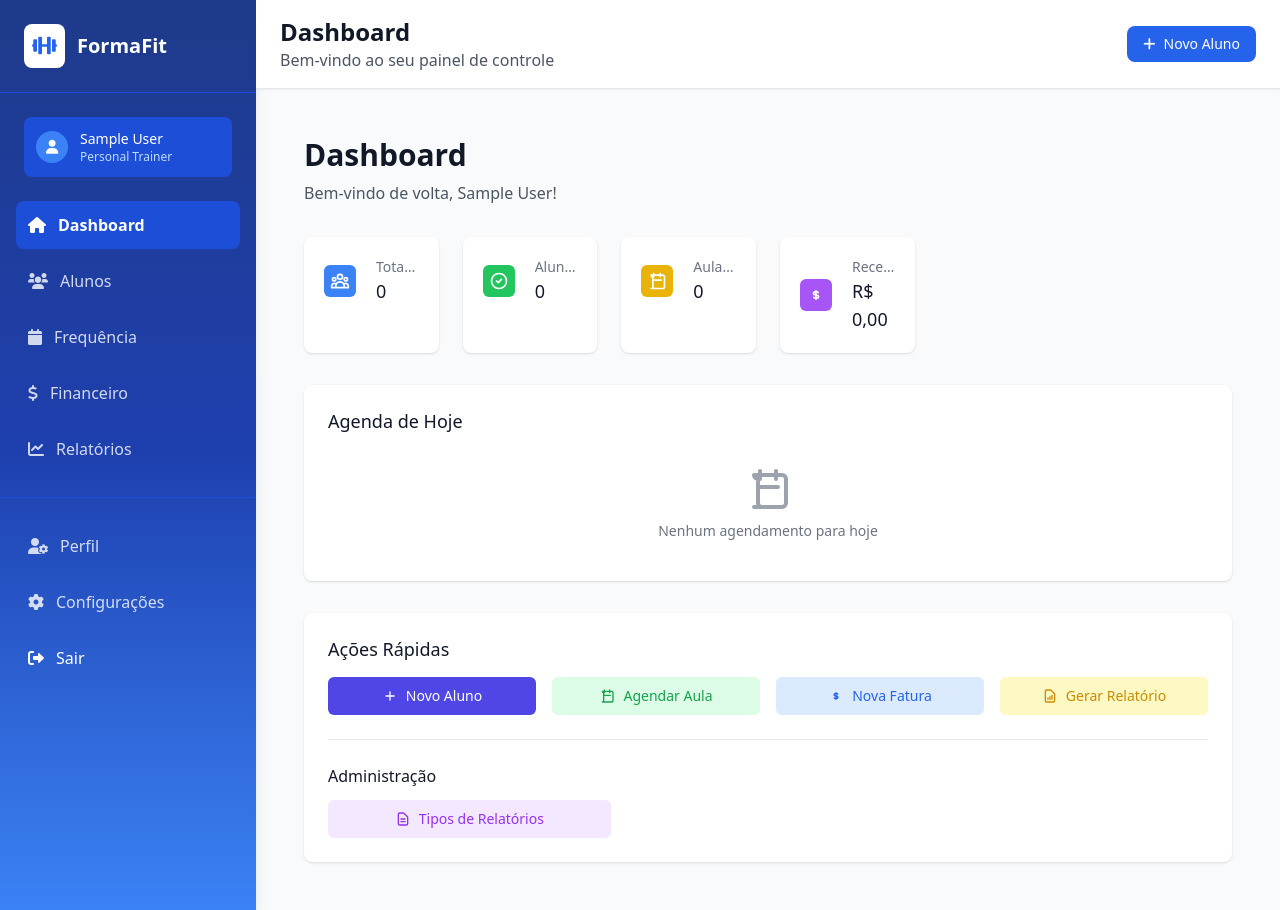
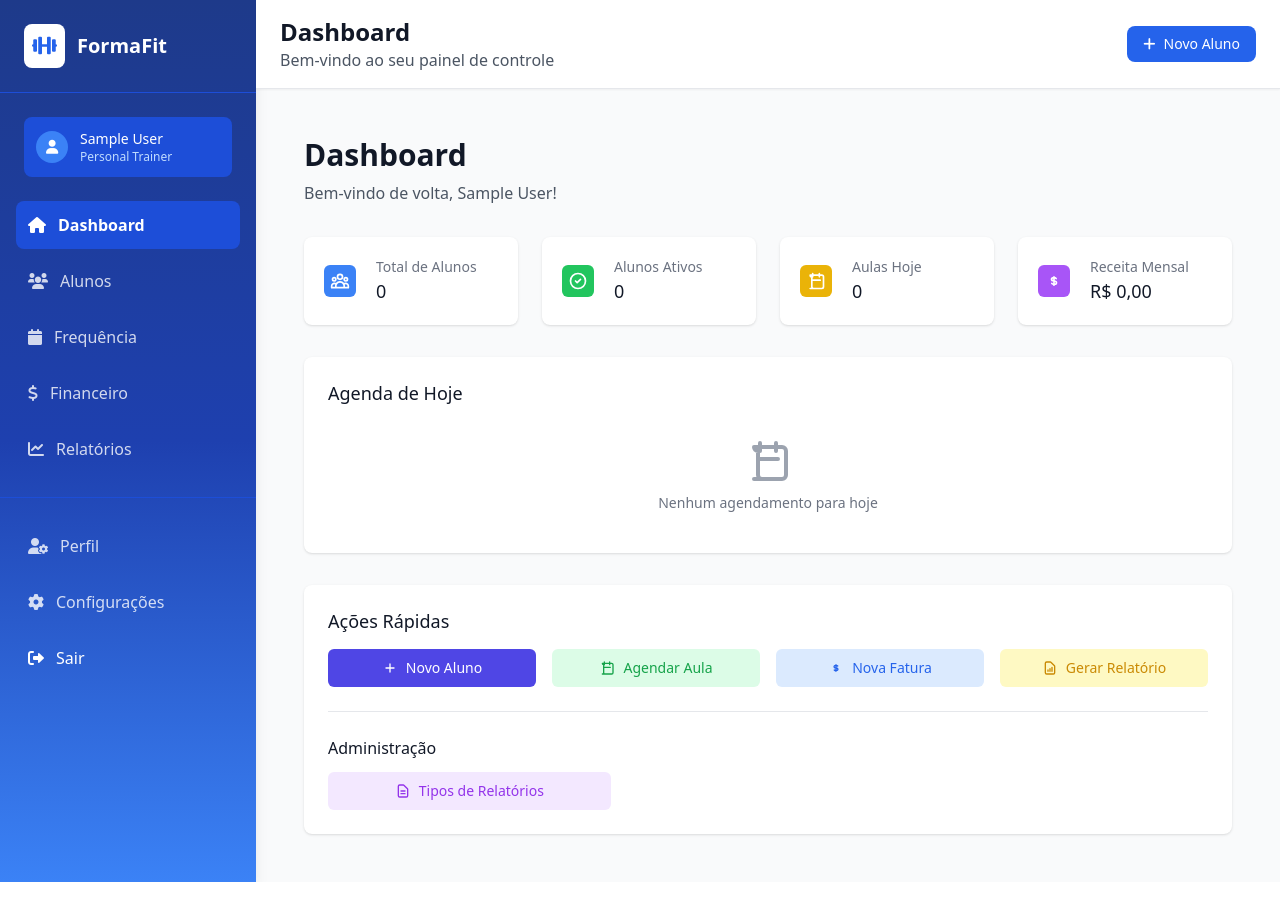
Before and after one commit to galantadev/app-formafit, a Django app: page /auth/ in a window 1280 px wide. After the commit the page ends 882 px from the top, so only its background shows below. Run offline with Django 4.2, Linux system fonts and the light colour scheme; the visitor is signed in with stand-in values (Sample User, id 1); data that the repository does not hold is empty; some libraries are stand-ins or nearby versions.

Commit message:
Dashboard

```diff
--- a/templates/accounts/dashboard.html
+++ b/templates/accounts/dashboard.html
@@ -12,7 +12,7 @@
     </div>
 
     <!-- Cards de Estatísticas -->
-    <div class="grid grid-cols-1 md:grid-cols-2 lg:grid-cols-3 xl:grid-cols-6 gap-6 mb-8">
+    <div class="grid grid-cols-1 md:grid-cols-2 lg:grid-cols-4 gap-6 mb-8">
         <!-- Total de Alunos -->
         <div class="bg-white overflow-hidden shadow rounded-lg">
             <div class="p-5">
```
